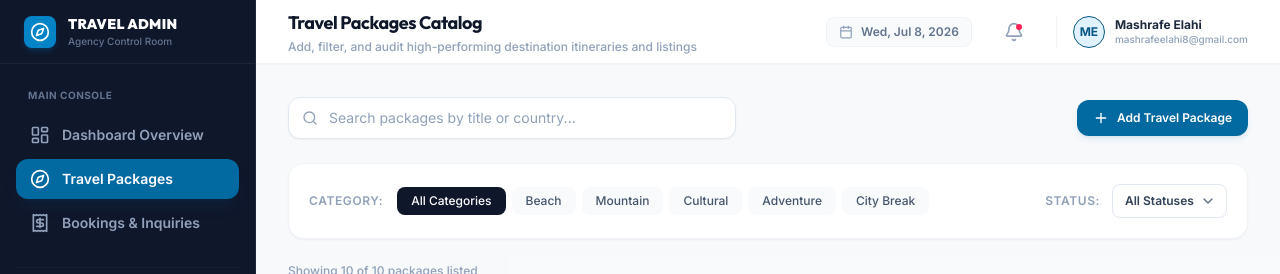
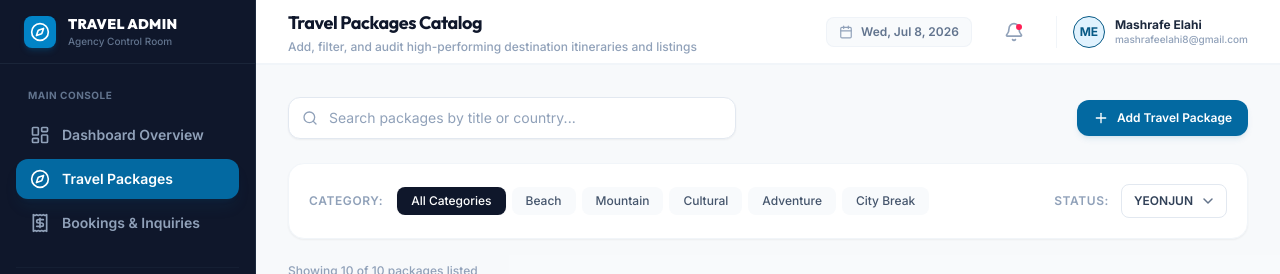
Before and after one commit to Mashrafi-Elahi/travel-_agency, a React (Vite) app: page / in a window 1280 px wide. Both pictures are taken after a click on the button "Travel Packages". Shown: the top 274 px of the page. Built offline with nearby package versions, Linux system fonts and the light colour scheme.

Commit message:
Update package filter component and named the All status as yeonjun

```diff
--- a/src/components/packages/PackageFilter.tsx
+++ b/src/components/packages/PackageFilter.tsx
@@ -68,7 +68,7 @@ export default function PackageFilter({
             backgroundRepeat: "no-repeat",
           }}
         >
-          <option value="All">All Statuses</option>
+          <option value="All">YEONJUN</option>
           {statuses.map((stat) => (
             <option key={stat} value={stat}>
               {stat}
```
Also changed, not shown: 1 other file (tests, documents, lock files or other folders).
